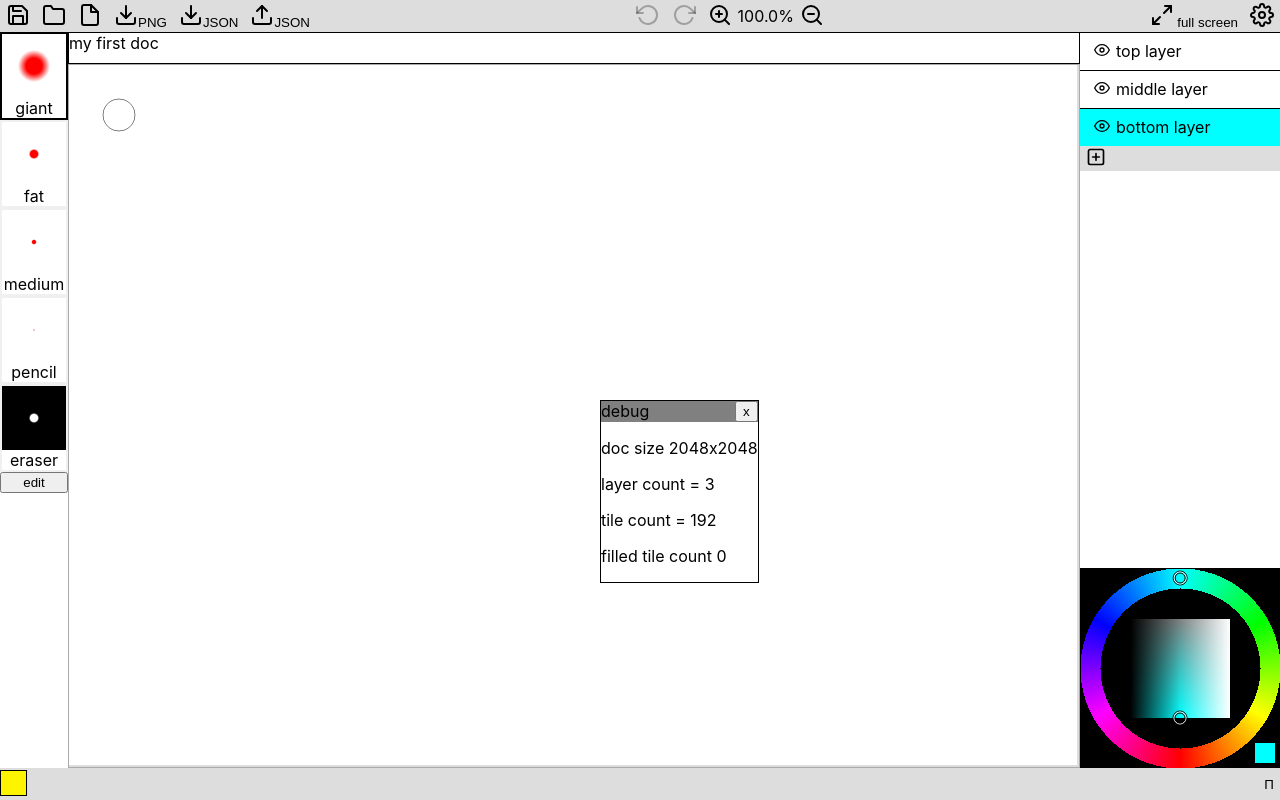
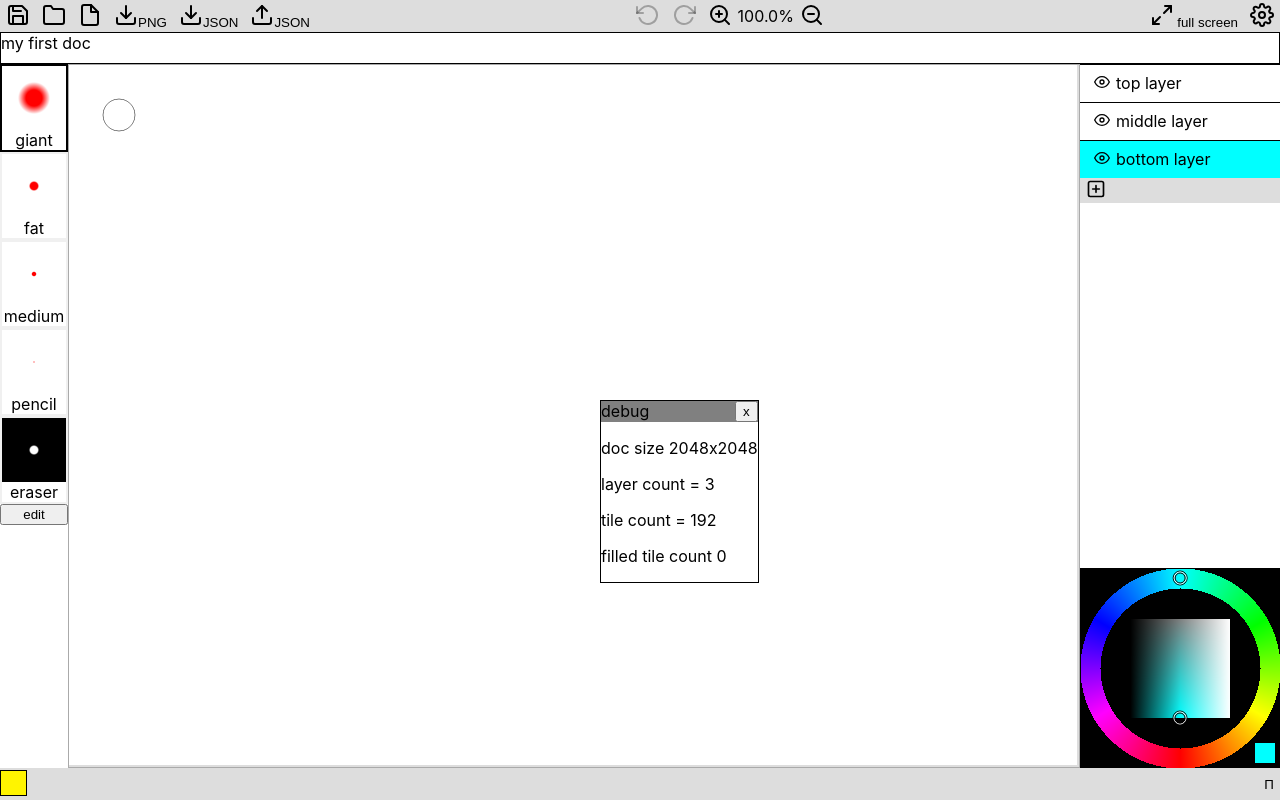
Before and after one commit to joshmarinacci/pen-canvas-editor, a React (Create React App) app: page / in a window 1280 px wide. Built offline with nearby package versions, Linux system fonts and the light colour scheme; the HTML template or start-up script is replaced by a standard one.

Commit message:
fix layout for safari

```diff
--- a/src/App.css
+++ b/src/App.css
@@ -20,6 +20,7 @@ canvas {
   grid-template-columns: 68px 1fr 200px;
   grid-template-rows: 2em 2em 1fr 2em;
   border: 0px solid red;
+  height: 100vh;
   position: fixed;
   top:0;
   left:0;
@@ -30,8 +31,12 @@ canvas {
 .top-row {
   grid-row-start: 1;
 }
+.first-row {
+  grid-row: 2/3;
+  grid-column: 1/4;
+}
 .second-row {
-  grid-row-start: 2;
+  grid-row: 3/4;
 }
 .bottom-row {
   grid-row-start: 4;
--- a/src/App.js
+++ b/src/App.js
@@ -375,7 +375,7 @@ function App() {
           <FullscreenButton element={topElement}/>
           <button onClick={()=>dm.show(<SettingsDialog storage={storage}/>)}><Settings/></button>
         </Toolbox>
-        <EditableLabel className="second-row" initialValue={doc.title} onDoneEditing={(value)=>{
+        <EditableLabel className="first-row" initialValue={doc.title} onDoneEditing={(value)=>{
           doc.title = value
           storage.save(doc,colors).then(()=> setDirty(false))
         }}/>
--- a/src/util.js
+++ b/src/util.js
@@ -123,7 +123,7 @@ export function copyToCanvas(src, dst) {
 
 export const Spacer = () => <div style={{flex:1}}/>
 
-export const EditableLabel = ({initialValue,onDoneEditing})=>{
+export const EditableLabel = ({initialValue,onDoneEditing, className})=>{
     const [editing, setEditing] = useState(false)
     const [value, setValue] = useState(initialValue)
     //update value when initial value changes
@@ -134,7 +134,7 @@ export const EditableLabel = ({initialValue,onDoneEditing})=>{
     })
 
     if(editing) {
-        return  <input className={"editable-label"} type="text" value={value} ref={input}
+        return  <input className={"editable-label " + className} type="text" value={value} ref={input}
                        onKeyDown={(e)=>{
                            if(e.key === 'Enter') {
                                if(onDoneEditing) onDoneEditing(e.target.value)
@@ -143,7 +143,7 @@ export const EditableLabel = ({initialValue,onDoneEditing})=>{
                        }}
                        onChange={(e)=>setValue(e.target.value)}/>
     } else {
-        return <label className={"editable-label"} onDoubleClick={()=> setEditing(true)}>{value}</label>
+        return <label className={"editable-label "+className} onDoubleClick={()=> setEditing(true)}>{value}</label>
     }
 }
 
```
